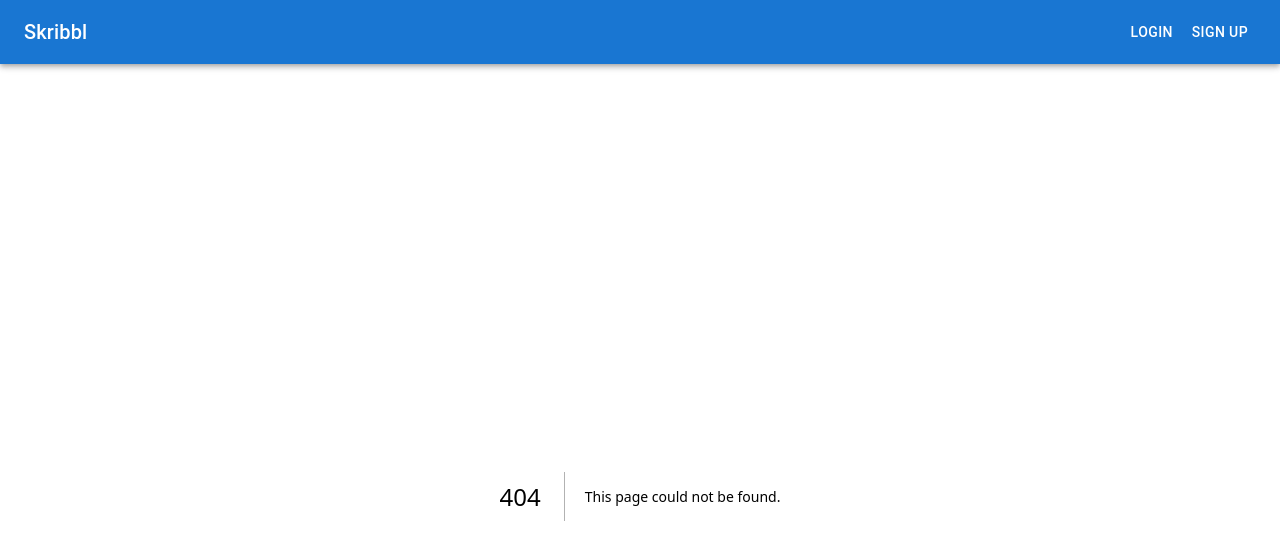
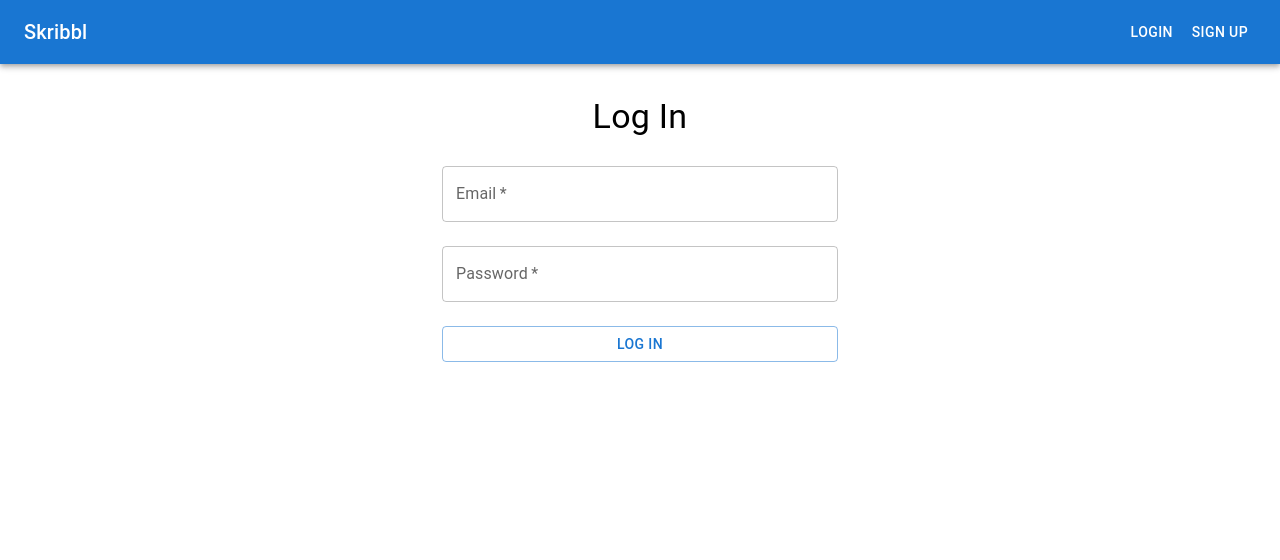
Before and after one commit to ll886/skribbl.io, a Next.js app in the folder frontend/: page /login in a window 1280 px wide. Before the commit this address had no page. Shown: the top 560 px of the page. Built offline with nearby package versions, Linux system fonts and the light colour scheme.

Commit message:
add user form

```diff
--- /dev/null
+++ b/frontend/app/login/page.tsx
@@ -0,0 +1,103 @@
+'use client'
+
+import { Button, Container, List, ListItem, TextField, Typography } from "@mui/material"
+import { FormEvent, useState } from "react"
+import { useRouter } from "next/navigation"
+import { login } from "@/links/links"
+
+export default function Login() {
+    const router = useRouter()
+
+    const [email, setEmail] = useState<string>('')
+    const [password, setPassword] = useState<string>('')
+    const [errors, setErrors] = useState<string[]>([])
+
+    const onChange = () => {
+        setErrors([])
+    }
+
+    const handleSubmit = async (event: FormEvent<HTMLFormElement>) => {
+        event.preventDefault()
+
+        const data = {
+            email: email,
+            password: password,
+        }
+
+        const response = await fetch(
+            'http://localhost:3000/login',
+            {
+                method: 'POST',
+                headers: {
+                    "Content-Type": 'application/json',
+                },
+                body: JSON.stringify(data)
+            }
+        ).then(async (res) => {
+            if (res.status === 200) {
+                router.replace(login)
+                return
+            }
+
+            const json = await res.json()
+
+            if (json['errors']) {
+                setErrors(json['errors'])
+            }
+        }).catch((err) => {
+            console.error(err)
+        })
+    }
+
+    return (
+        <Container maxWidth="xs">
+            <Typography variant="h4" align="center" gutterBottom>
+                Log In
+            </Typography>
+            <form onSubmit={handleSubmit} onChange={onChange}>
+                <TextField
+                    label="Email"
+                    type="email"
+                    name="email"
+                    value={email}
+                    onChange={(e) => {
+                        setEmail(e.target.value)
+                    }}
+                    fullWidth
+                    required
+                    margin="normal"
+                />
+                <TextField
+                    label="Password"
+                    type="password"
+                    name="password"
+                    value={password}
+                    onChange={(e) => {
+                        setPassword(e.target.value)
+                    }}
+                    fullWidth
+                    required
+                    margin="normal"
+                />
+
+                <List>
+                    {
+                        errors.map((e, i) =>
+                            <ListItem key={i} sx={{ color: "red" }}>
+                                {e}
+                            </ListItem>
+                        )
+                    }
+                </List>
+
+                <Button
+                    variant="outlined"
+                    type="submit"
+                    fullWidth
+                >
+                    Log In
+                </Button>
+            </form>
+        </Container>
+    )
+}
```
Also changed, not shown: 1 other file (tests, documents, lock files or other folders).
